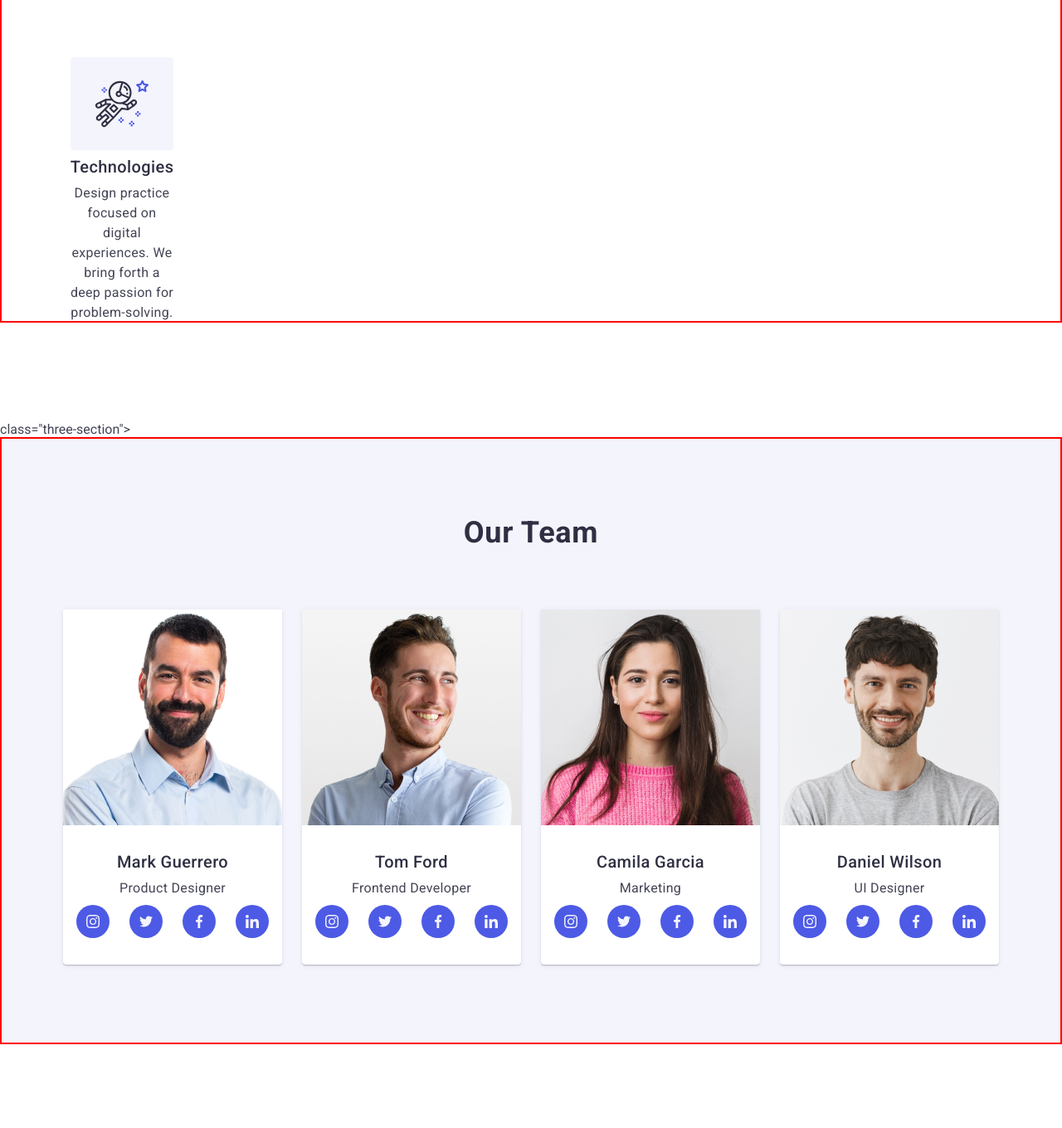
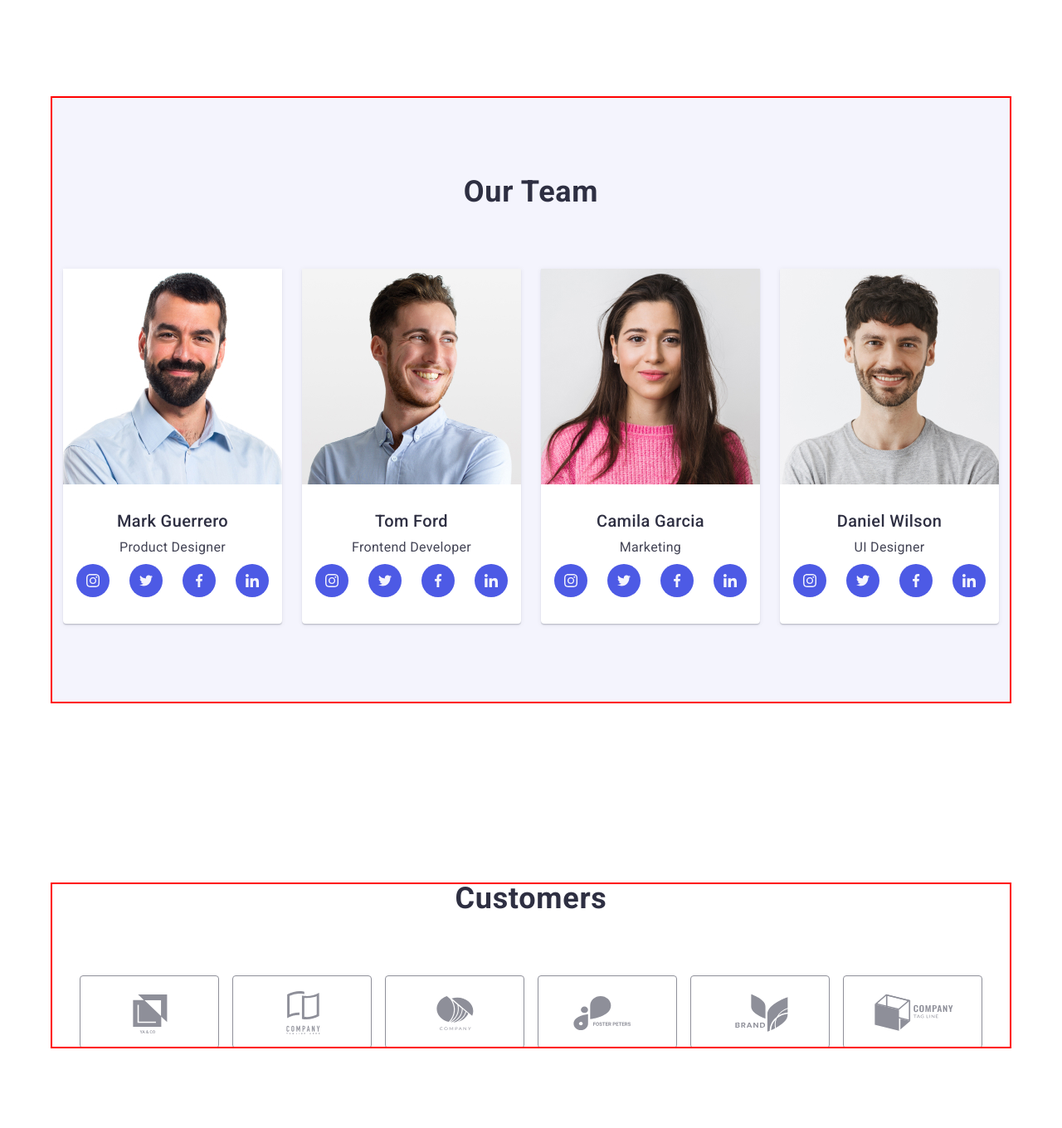
Before and after one commit to Phanes666/goit-markup-hw-07, a plain HTML site: page index.html in a window 1280 px wide. Shown: the part 883-2243 px from the top of the page at 83% size. Before the commit the page ends 2142 px from the top, so only its background shows below. Drawn offline with nearby package versions, Linux system fonts and the light colour scheme.

Commit message:
1111111111111

```diff
--- a/css/styles.css
+++ b/css/styles.css
@@ -50,8 +50,11 @@ h4,
 h5,
 h6,
 p,
-ul {
+ul
+ {
+  padding: 0;
   margin: 0;
+  list-style: none;
 }
 img {
   display: block;
@@ -68,11 +71,11 @@ button {
   font-style: normal;
 }
 
-.list {
+/* .list {
   list-style: none;
   padding: 0;
   margin: 0;
-}
+} */
 
 .visually-hidden {
   position: absolute;
@@ -113,7 +116,7 @@ button {
 
 @media only screen and (min-width: 1158px) {
   .container {
-    max-width: 1440px;
+    max-width: 1158px;
     padding: 0 15px;
   }
 }
@@ -249,9 +252,35 @@ button {
 
 /* Section Hero */
 .hero-container {
+
+display: block;
+
+
+}
+.hero {
+  height: 432px;
 }
 
+@media only screen and (min-width: 768px) {
+   .hero {
+    height: 436px;
+  }
+}
+
+@media only screen and (max-width: 1158px) {
+   .hero-container {
+    display: none;
+  }
+}
+
+
+
+
+
+
+
 .hero {
+
   background-color: var(--color-txt);
   max-width: 1440px;
 
@@ -314,15 +343,23 @@ button {
   background-color: var(--bg-color-darkblue-hover);
 }
 
+
+
+
+
+
+
+
+
 /* section One Feature */
 .features {
   display: flex;
   align-items: center;
   padding: 0 15px;
-  /* max-width: 428px; */
+  /* max-width: 428px;  */
 }
 .feature-section {
-  padding: 120px 0;
+  padding: 96px 0;
 }
 
 .one-section-content-title {
@@ -388,11 +425,11 @@ letter-spacing: 0.02em;
 }
 /* tablet */
 
-@media only screen and (min-width: 768px) {
+/* @media only screen and (min-width: 768px) {
   .one-section-text {
 
   }
-}
+} */
 
 /* desktop */
 @media only screen and (min-width: 1158px) {
@@ -429,28 +466,29 @@ letter-spacing: 0.02em;
 .one-section-item {
   max-width: 396px;
 
- flex-basis: calc((100% - var(--indent-vertical24col))/ var(--items));
+
+ /* flex-basis: calc((100% - var(--indent-vertical24col))/ var(--items)); */
 }
 /* TABLET */
 @media only screen and (min-width: 768px) {
   .one-section-list  {
-    width: 356px;
-    --items: 2;
+/* width: 396px; */
   }
 
 }
 @media only screen and (min-width: 768px) {
-  .one-section-item {
-
+  .one-section-item  {
+max-width: 356px;
     flex-basis: calc((100% - 1 * var(--indent-vertical24col)) / 2);
   }
 }
 
 /* DESKTOP */
 @media only screen and (min-width: 1158px) {
-  .one-section-list  {
-    width: 264px;
-    --items: 4;
+  .one-section-item  {
+    max-width: 264px;
+
+    flex-basis: calc((100% - 3 * 24px) / 4);
   }
 }
 /* FEATURE ICONS */
@@ -519,6 +557,12 @@ letter-spacing: 0.02em;
 .two-section-item {
   flex-basis: calc((100% - 48px) / 3);
 }
+
+
+
+
+
+
 /* section Three Our Team */
 .ot-container {
   align-items: center;
@@ -675,11 +719,44 @@ letter-spacing: 0.02em;
   background-color: var(--bg-color-darkblue-hover);
 }
 
+
+
+
+
+
+
+
+
+
+
+
+
+
+
 /* Four Section Customers */
 .customers {
-  padding: 120px 0;
+  padding: 96px 0;
+  margin: 0 auto;
+}
+
+
+
+/* @media only screen and (min-width:768px) and (max-width:1157px) {
+  .customers {
+      max-width: 584px;
+    }
+} */
+.custom-container {
 
 }
+
+.custom-container {
+  display: flex;
+  flex-wrap: wrap;
+  justify-content: center;
+  align-items: center;
+}
+
 .four-section-title {
   font-family: "Roboto";
   font-style: normal;
@@ -697,15 +774,47 @@ letter-spacing: 0.02em;
 
 .custom-icon-list {
   display: flex;
+  flex-wrap: wrap;
   justify-content: center;
   align-items: center;
   gap: 24px;
+
+  row-gap: var(--indent-horizontal72row);
+  column-gap: var(--indent-vertical16col);
+
+
 }
 
+
 .custom-item {
-  width: calc((100% - 120px) / 6);
+  flex-basis: calc((100% - 1 * var(--indent-vertical16col)) / 2);
+  width: 190px;
   height: 88px;
 }
+
+
+
+@media only screen and (min-width: 768px) {
+.custom-item {
+
+  flex-basis: calc((100% - 2 * var(--indent-vertical24col)) / 3);
+  min-width: 168px;
+
+}
+}
+/* desktop */
+
+@media only screen and (min-width: 1158px) {
+  .custom-item {
+    flex-basis: calc((100% - 2 * var(--indent-horizontal72row)) / 6);
+    min-width: 168px;
+   /* width: calc((100% - 96px) / 6); */
+  height: 88px;
+  }
+}
+
+
+
 
 .custom-link {
   display: flex;
--- a/index.html
+++ b/index.html
@@ -28,7 +28,7 @@
 
   <body class="body">
     <!-- Header Section -->
-  <!-- <header class="header">
+ <header class="header">
       <div class="header-container container">
         <nav class="header-nav">
           <a class="header-logo link" href="./index.html"
@@ -68,22 +68,22 @@
           </ul>
         </address>
       </div>
-    </header> -->
+    </header>
 
     <!-- Sections -->
 
     <main>
       <!-- hero section 1-->
-    <!-- <section class="hero">
+    <section class="hero">
         <div class="hero-container container">
           <h1 class="hero-title">Effective Solutions for Your Business</h1>
           <button class="hero-button" type="button" data-modal-open>
             Order Service
           </button>
         </div>
-      </section>  -->
+      </section>
       <!-- section One Feature 2-->
-       <section class="feature-section">
+      <section class="feature-section">
         <div class="features container">
           <h2 class="section-one visually-hidden">Feature</h2>
           <ul class="one-section-list list">
@@ -178,7 +178,7 @@
       </section>   -->
       <!-- section Three Our Team 4-->
 
-      class="three-section">
+   <section class="three-section">
         <div class="ot-container container">
           <h2 class="three-section-title">Our Team</h2>
           <ul class="three-section-list list">
@@ -459,7 +459,7 @@
 
       <!-- section Four Customers 5-->
 
-    <!-- <section class="customers">
+ <section class="customers">
         <div class="custom-container container">
           <h2 class="four-section-title">Customers</h2>
           <ul class="custom-icon-list list">
@@ -543,7 +543,7 @@
             </li>
           </ul>
         </div>
-      </section>  -->
+      </section>
     </main>
 
     <!-- Footer section -->
```
